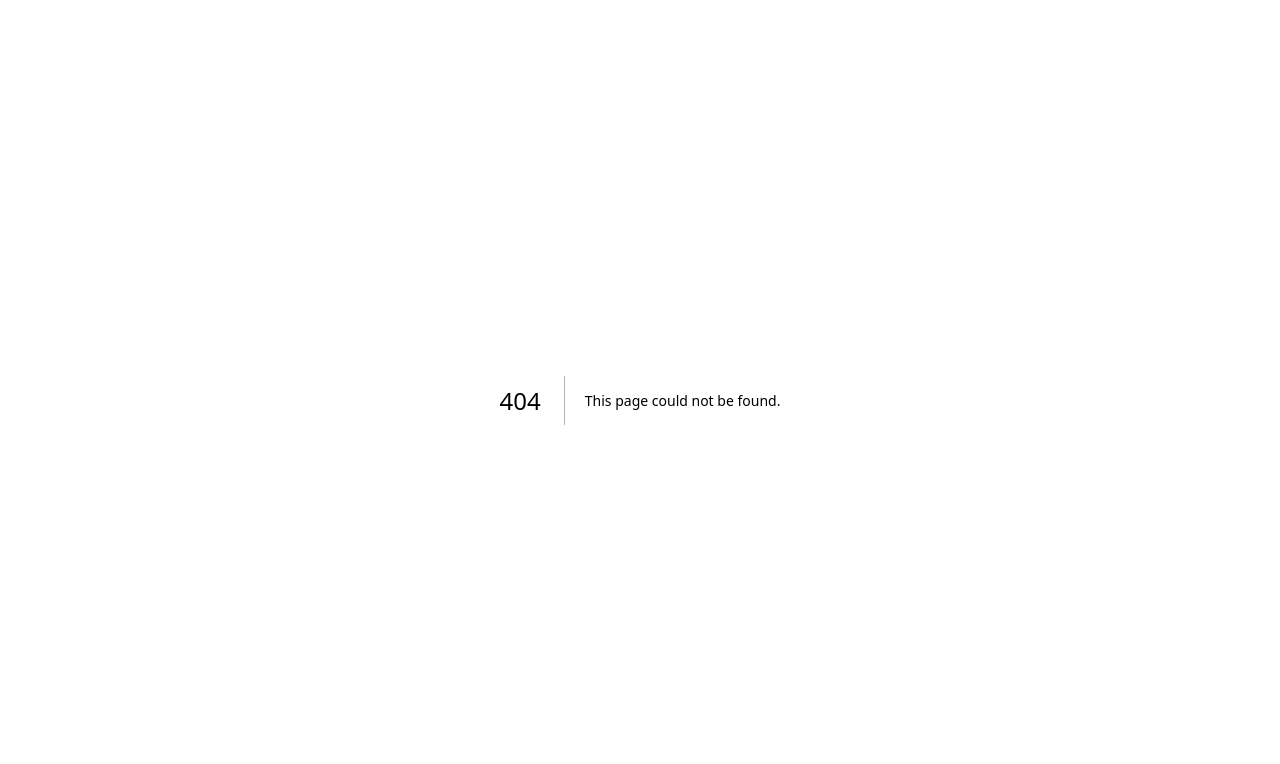
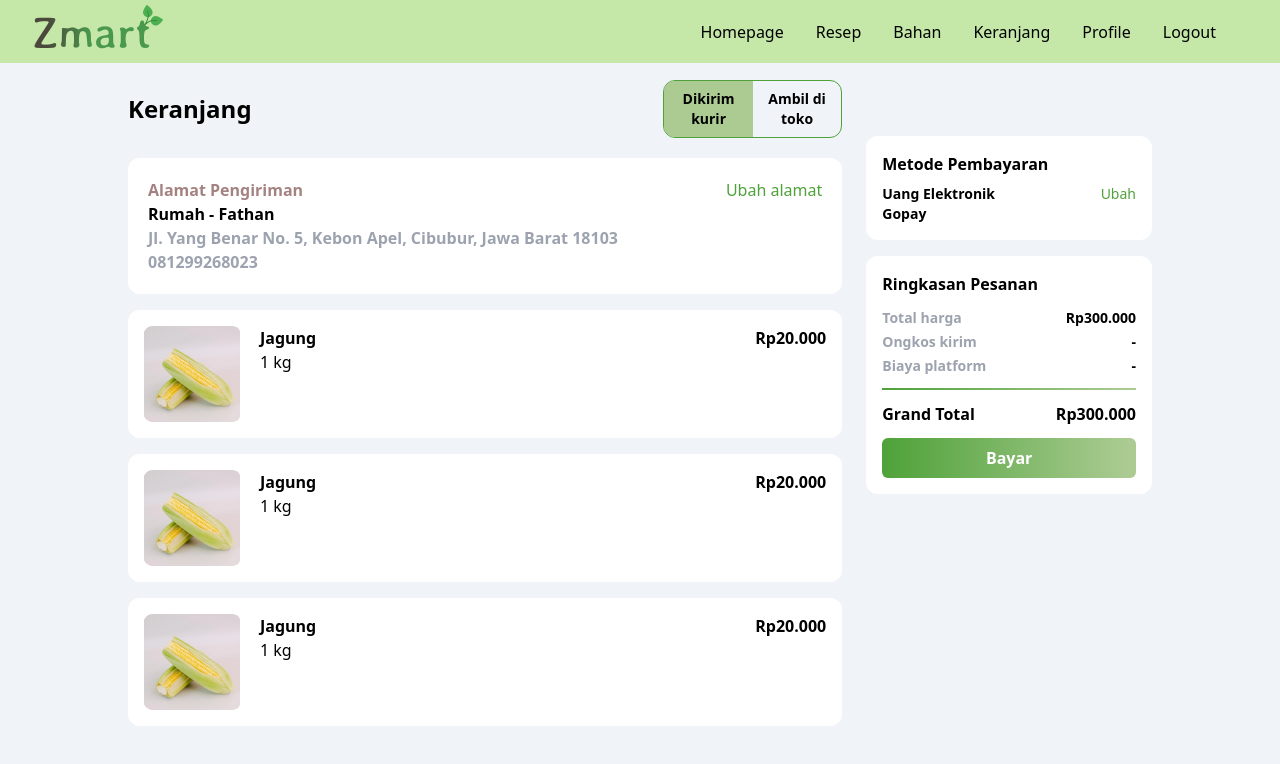
Before and after one commit to gnnyfon/zmarter, a Next.js app: page /checkout in a window 1280 px wide. Before the commit this address had no page. Shown: the top 764 px of the page. Built offline with nearby package versions, Linux system fonts and the light colour scheme.

Commit message:
feat: checkout page ui

```diff
--- /dev/null
+++ b/src/app/checkout/page.tsx
@@ -0,0 +1,8 @@
+import CheckoutModule from "@/components/modules/CheckoutModule";
+import React from "react";
+
+function CheckoutPage() {
+  return <CheckoutModule />
+}
+
+export default CheckoutPage;
--- a/src/components/modules/CartModule/sections/SummarySection.tsx
+++ b/src/components/modules/CartModule/sections/SummarySection.tsx
@@ -1,3 +1,4 @@
+import Link from "next/link";
 import React from "react";
 
 function SummarySection() {
@@ -18,10 +19,10 @@ function SummarySection() {
                 <p className="">Total Akhir</p>
                 <p>Rp31.000</p>
             </div>
-            <button className="gradient-leaf w-full p-2 rounded-md font-semibold text-white
-            hover:shadow-[0_0_10px_1px_rgba(171,203,146,1)] duration-300">
+            <Link href={'/checkout'} className="gradient-leaf w-full p-2 rounded-md font-semibold text-white
+            hover:shadow-[0_0_10px_1px_rgba(171,203,146,1)] text-center duration-300">
                 Checkout
-            </button>
+            </Link>
         </div>
     </div>
   )
--- /dev/null
+++ b/src/components/modules/CheckoutModule/index.tsx
@@ -0,0 +1,86 @@
+'use client'
+import { Navbar } from "@/components/elements";
+import React, { useState } from "react";
+import Item from "./module-elements/Item";
+
+function CheckoutModule() {
+    const [method, setMethod] = useState('kurir')
+    return (
+        <div className="flex flex-col items-center min-h-screen py-10 gap-2 bg-[#F0F3F7]">
+            <Navbar />
+            <main className="flex gap-6 mt-10 w-4/5">
+                <section className="w-full flex flex-col gap-5">
+                    <div className="w-full flex items-center justify-between">
+                        <h1 className="font-bold text-2xl w-full">Keranjang</h1>
+                        <div className="flex border rounded-xl overflow-hidden border-spinach text-sm text-center font-semibold w-1/3">
+                            <p onClick={() => setMethod('kurir')}
+                            className={`w-full hover:cursor-pointer p-1 py-2 text-g ${method == 'kurir' && 'bg-matcha'}`}>
+                                Dikirim kurir
+                            </p>
+                            <p onClick={() => setMethod('ambil')}
+                            className={`w-full hover:cursor-pointer p-1 py-2 ${method == 'ambil' && 'bg-matcha'}`}>
+                                Ambil di toko
+                            </p>
+                        </div>
+                    </div>
+                    <div className="flex flex-col gap-4">
+                        <div className="w-full bg-white rounded-xl p-5">
+                            <div className="flex items-center justify-between w-full">
+                                <p className="font-bold text-soil">Alamat Pengiriman</p>
+                                <p className="text-spinach hover:underline hover:cursor-pointer">Ubah alamat</p>
+                            </div>
+                            <p className="font-bold">Rumah - Fathan</p>
+                            <p className="font-semibold text-gray-400">Jl. Yang Benar No. 5, Kebon Apel, Cibubur, Jawa Barat 18103</p>
+                            <p className="font-semibold text-gray-400">081299268023</p>
+                        </div>
+                        <Item />
+                        <Item />
+                        <Item />
+                    </div>
+
+                </section>
+                <section className="w-2/5 flex flex-col gap-4 my-[3.5rem]">
+                    <div className="bg-white rounded-xl flex flex-col gap-2 w-full p-4">
+                        <p className="font-bold">Metode Pembayaran</p>
+                        <div className="flex justify-between">
+                            <div className="flex flex-col font-semibold text-sm">
+                                <p>Uang Elektronik</p>
+                                <p>Gopay</p>
+                            </div>
+                            <p className="text-sm text-spinach hover:underline hover:cursor-pointer">Ubah</p>
+                        </div>
+                    </div>
+                    <div className="bg-white rounded-xl flex flex-col gap-3 w-full p-4">
+                        <p className="font-bold">Ringkasan Pesanan</p>
+                        <div className="flex flex-col gap-1">
+                            <div className="flex justify-between font-semibold text-sm">
+                                <p className="text-gray-400">Total harga</p>
+                                <p>Rp300.000</p>
+                            </div>
+                            <div className="flex justify-between font-semibold text-sm">
+                                <p className="text-gray-400">Ongkos kirim</p>
+                                <p>-</p>
+                            </div>
+                            <div className="flex justify-between font-semibold text-sm">
+                                <p className="text-gray-400">Biaya platform</p>
+                                <p>-</p>
+                            </div>
+                        </div>
+                        <div className="w-full h-0.5 gradient-leaf"></div>
+                        <div className="flex justify-between font-bold ">
+                            <p>Grand Total</p>
+                            <p>Rp300.000</p>
+                        </div>
+                        <button className="gradient-leaf w-full p-2 rounded-md font-semibold text-white
+                        hover:shadow-[0_0_10px_1px_rgba(171,203,146,1)] text-center duration-300">
+                            Bayar
+                        </button>
+                    </div>
+
+                </section>
+            </main>
+        </div>
+    )
+}
+
+export default CheckoutModule;
--- /dev/null
+++ b/src/components/modules/CheckoutModule/module-elements/Item.tsx
@@ -0,0 +1,24 @@
+import Image from "next/image";
+import React from "react";
+
+function Item() {
+  return (
+    <div className="w-full bg-white rounded-xl p-4 flex justify-between">
+        <div className="flex items-center gap-7">
+            <div className="flex gap-5">
+                <Image src={'/images/jagung.png'}
+                alt="" width={720} height={720} className="w-24 h-24 object-cover rounded-md"/>
+                <div className="flex flex-col font-semibold">
+                    <p>Jagung</p>
+                    <p className="font-normal">1 kg</p>
+                </div>
+            </div>
+        </div>
+        <div className="flex flex-col justify-between items-end">
+            <p className="font-semibold">Rp20.000</p>
+        </div>
+    </div>
+  )
+}
+
+export default Item;
```
